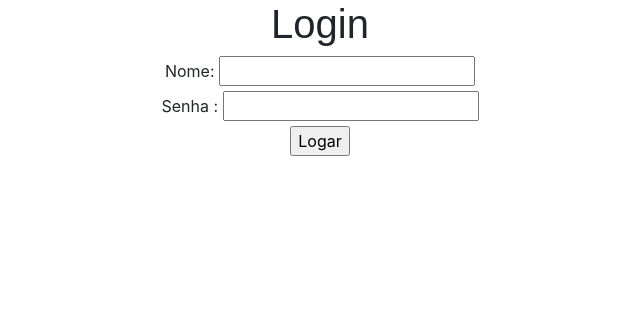
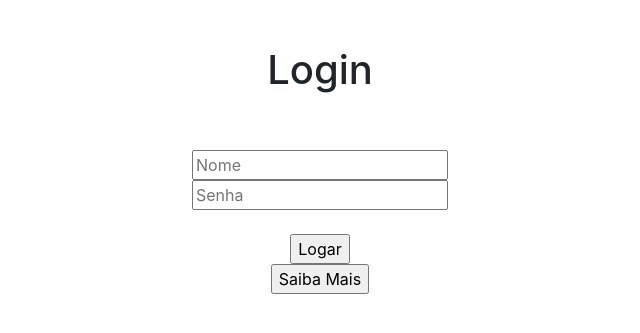
Before and after one commit to devmuquinha/Controle-de-tarefas, a PHP site: page /login.php in a window 1280 px wide. Shown: the top 333 px of the page, without its empty margins (320-960 px from the left). Run offline with PHP 8.4, Linux system fonts and the light colour scheme.

Commit message:
Design da Tela de Login
Design da Tela

```diff
--- a/tcc/login.php
+++ b/tcc/login.php
@@ -1,25 +1,29 @@
 <!DOCTYPE html>
 <html lang="en">
-
     <head>
         <meta charset="UTF-8">
         <meta http-equiv="X-UA-Compatible" content="IE=edge">
+        <link rel="stylesheet" href="sty.css">
         <meta name="viewport" content="width=device-width, initial-scale=1.0">
         <title>Login</title>
     </head>
+    <body class="body">
+        <center>
+            <div class="form-box">
+                <h2 class="h2" style="color:white">Bem Vindo</h2>
 
-<body>
-    <center>
+                <div class="box-lado">
                     <form method="post">
-            <h1>Login</h1>
-            <label>Nome: </label>
-            <input type="text" name="txt_login" /><br />
-            <label>Senha :</label>
-            <input type="password" name="txt_senha" /><br />
-            <input type="submit" name="btn_logar" value="Logar" id="btn_enviar">
+                        <h1 class="h1">Login</h1><br><br>
+                        <input type="text" placeholder="Nome" name="txt_login"/><br>
+                        <input type="password" class="bt" placeholder="Senha" name="txt_senha"/><br><br>
+                        <input type="submit" class="button" name="btn_logar" value="Logar" id="btn_enviar">
                     </form>
+                </div>
+                <input type="button" class="saiba_bt" value="Saiba Mais">
+                <!--<label class="label" >FAÇA LOGIN PARA<br> VER AS TAREFAS</label> -->
+            </div>
         </center>
-
         <?php
     require_once 'TarefaDAO.php';
     $tarefa = new Tarefa;
@@ -28,7 +32,6 @@
         header("location: index.php");
         exit;
     }
-
     if (isset($_POST['btn_logar'])) {
         $login = $_POST['txt_login'];
         $senha = $_POST['txt_senha'];
@@ -36,5 +39,4 @@
     }
     ?>
     </body>
-
 </html>
```
Lines whose indentation alone changed are shown as unchanged.
